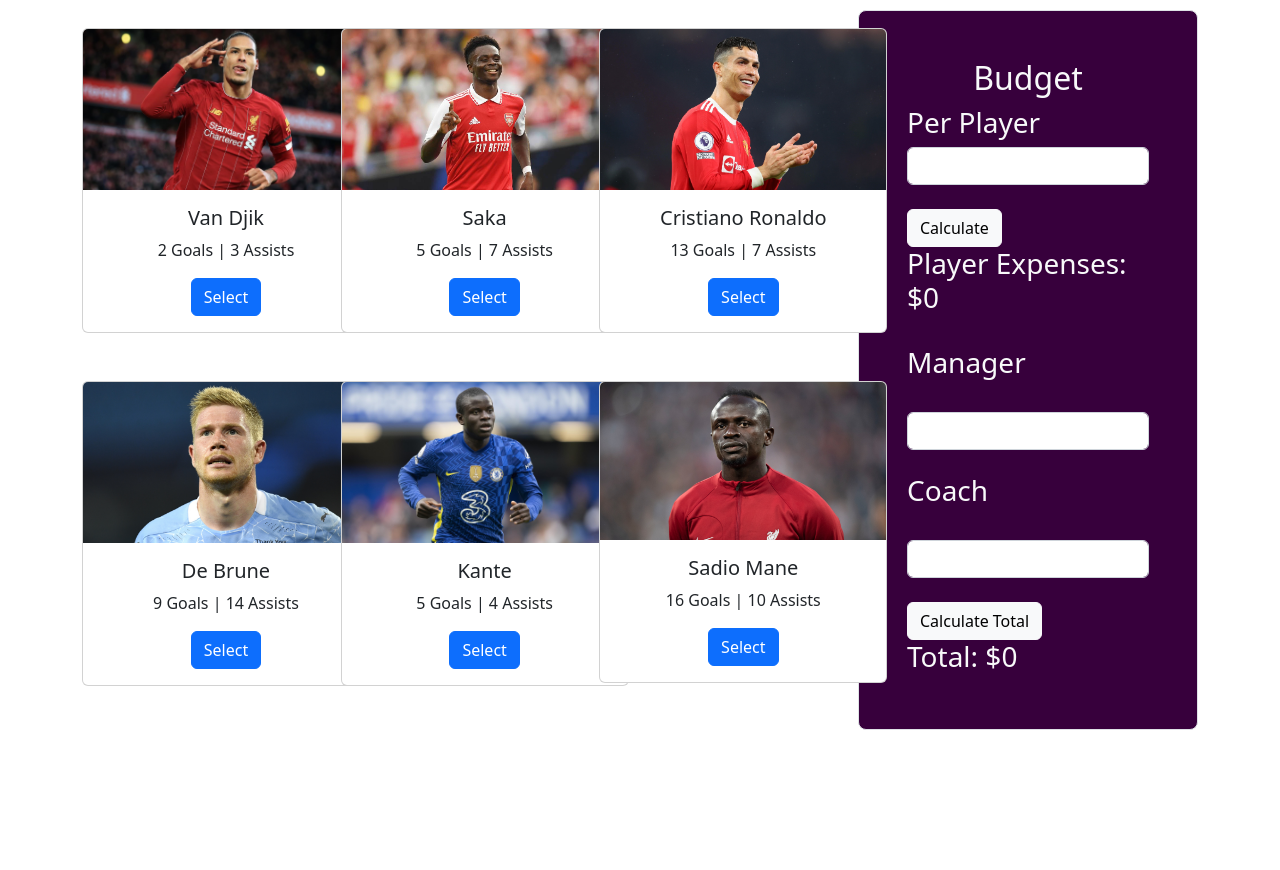
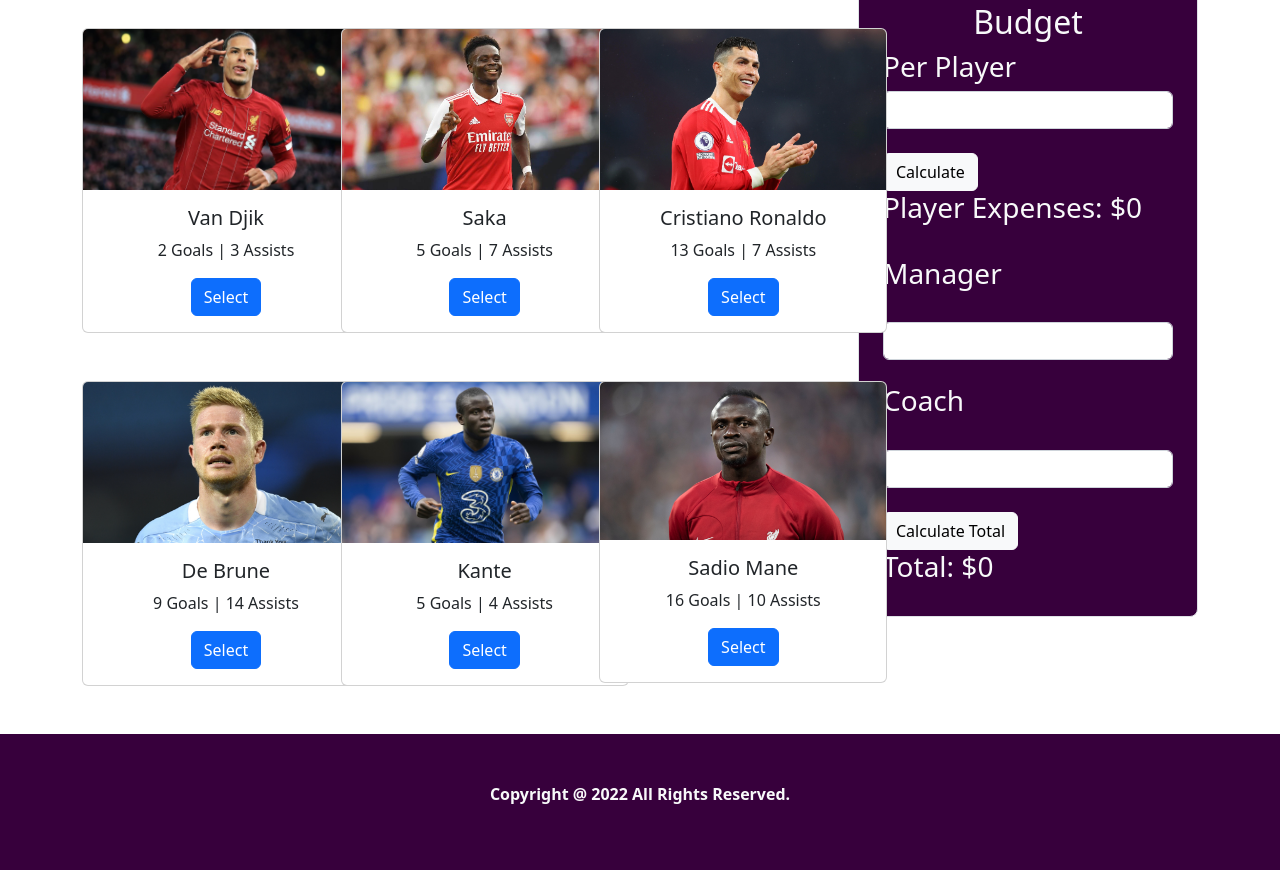
Before and after one commit to MdSalman2022/Best-Five-footballer-Select-byJS, a plain HTML site: page index.html in a window 1280 px wide. Shown: the part 848-1718 px from the top of the page. Before the commit the page ends 1578 px from the top, so only its background shows below. Drawn offline with nearby package versions, Linux system fonts and the light colour scheme.

Commit message:
footer complete

```diff
--- a/index.html
+++ b/index.html
@@ -123,7 +123,7 @@
                       <li>James</li>
                     </ul>
                   </div>
-                  <div id="BudgetCard" class="border rounded-3 p-5 text-light mt-5">
+                  <div id="BudgetCard" class="border rounded-3 p-4 text-light mt-3">
                     <h5 class="fs-2 text-center">Budget</h5>
                     <h3>Per Player</h3> <input type="text" class="form-control" placeholder="" id="playerExpense">
                     <br>
@@ -147,6 +147,10 @@
           </section>
         </main>
 
+        <footer class="p-5 mt-5 text-light text-center fw-bold">
+            <p>Copyright @ 2022 All Rights Reserved.</p>
+        </footer>
+
 
     <script src="https://cdn.jsdelivr.net/npm/bootstrap@5.2.0/dist/js/bootstrap.bundle.min.js" integrity="sha384-A3rJD856KowSb7dwlZdYEkO39Gagi7vIsF0jrRAoQmDKKtQBHUuLZ9AsSv4jD4Xa" crossorigin="anonymous"></script>
   </body>
--- a/style.css
+++ b/style.css
@@ -20,3 +20,8 @@ li{
     background-color: #37003C;
     padding: 20px;
 }
+
+footer{
+    background-color: #37003C;
+
+}
```
